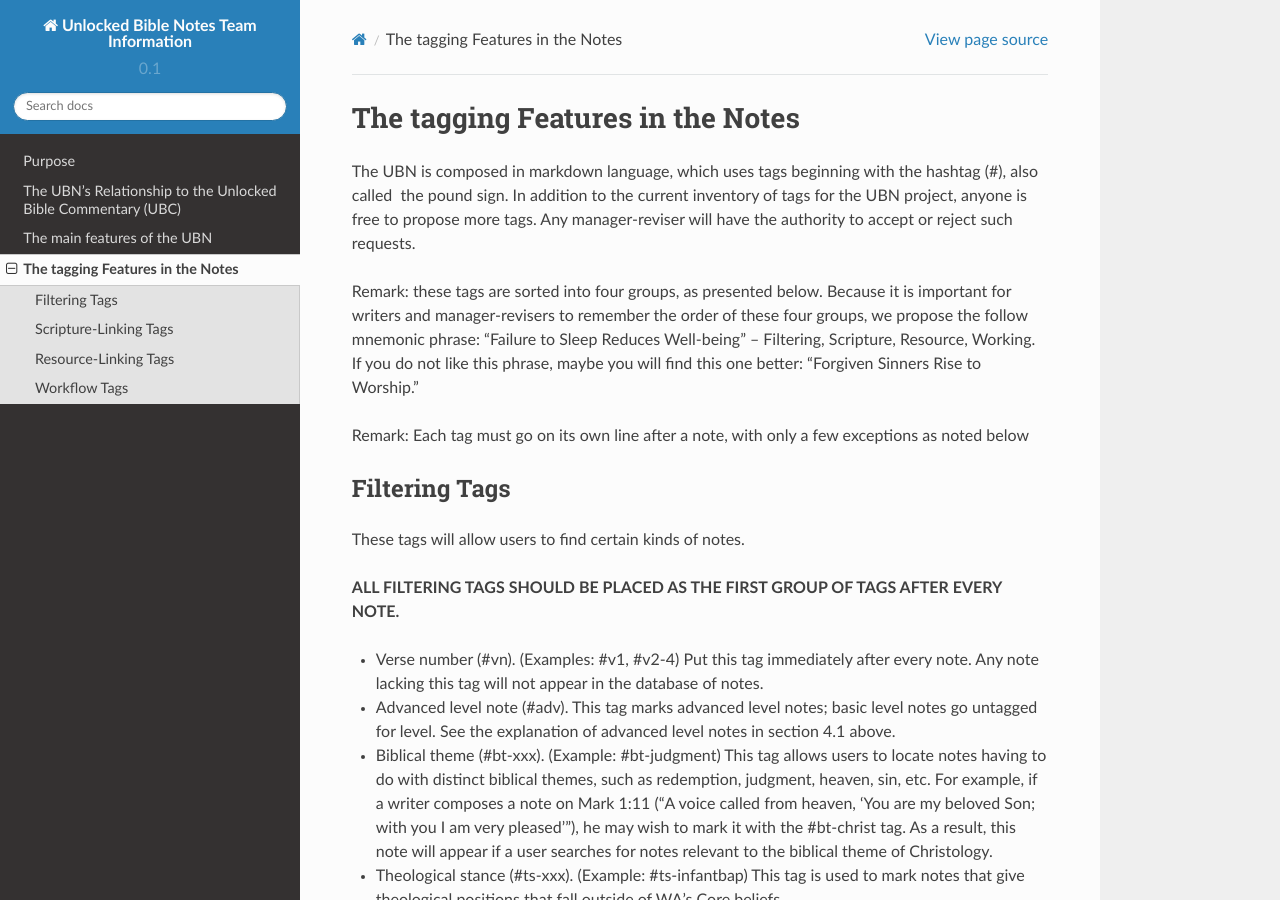
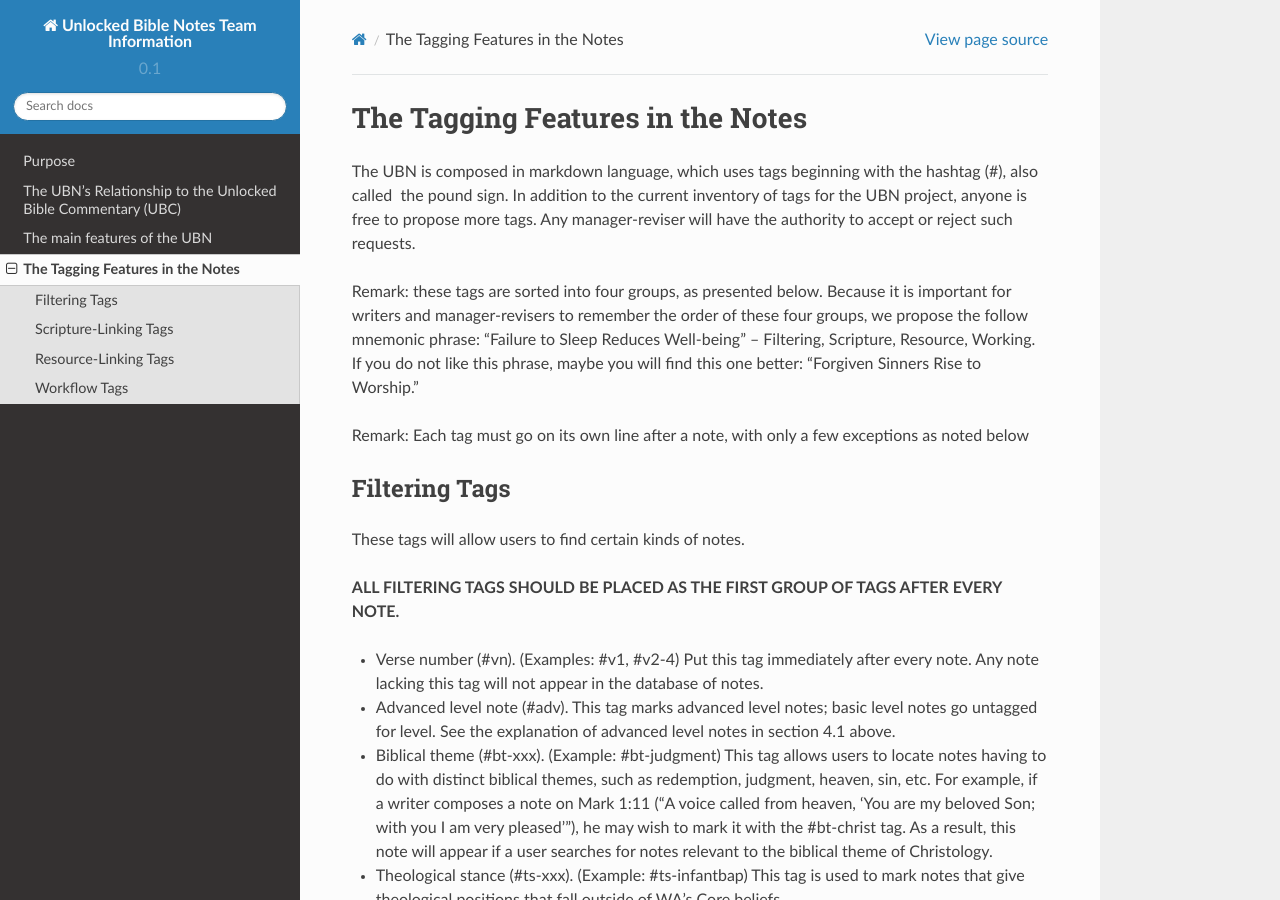
Before and after one commit to unfoldingWord-dev/Unlocked-Bible-Notes-Info, a Sphinx documentation site: the page built from docs/tagging.rst, in a window 1280 px wide and 900 px high. Built offline with Sphinx 7.4.7 and the Read the Docs theme 2.0.0, drawn with Linux system fonts in a browser that asks for light colours; pages that are not in the unit, such as notebooks, are missing from menus.

```diff
--- a/docs/tagging.rst
+++ b/docs/tagging.rst
@@ -1,4 +1,4 @@
-The tagging Features in the Notes
+The Tagging Features in the Notes
 =================================
 
 The UBN is composed in markdown language, which uses tags beginning with the hashtag (#), also called  the pound sign. In addition to the current inventory of tags for the UBN project, anyone is free to propose more tags. Any manager-reviser will have the authority to accept or reject such requests.
```
